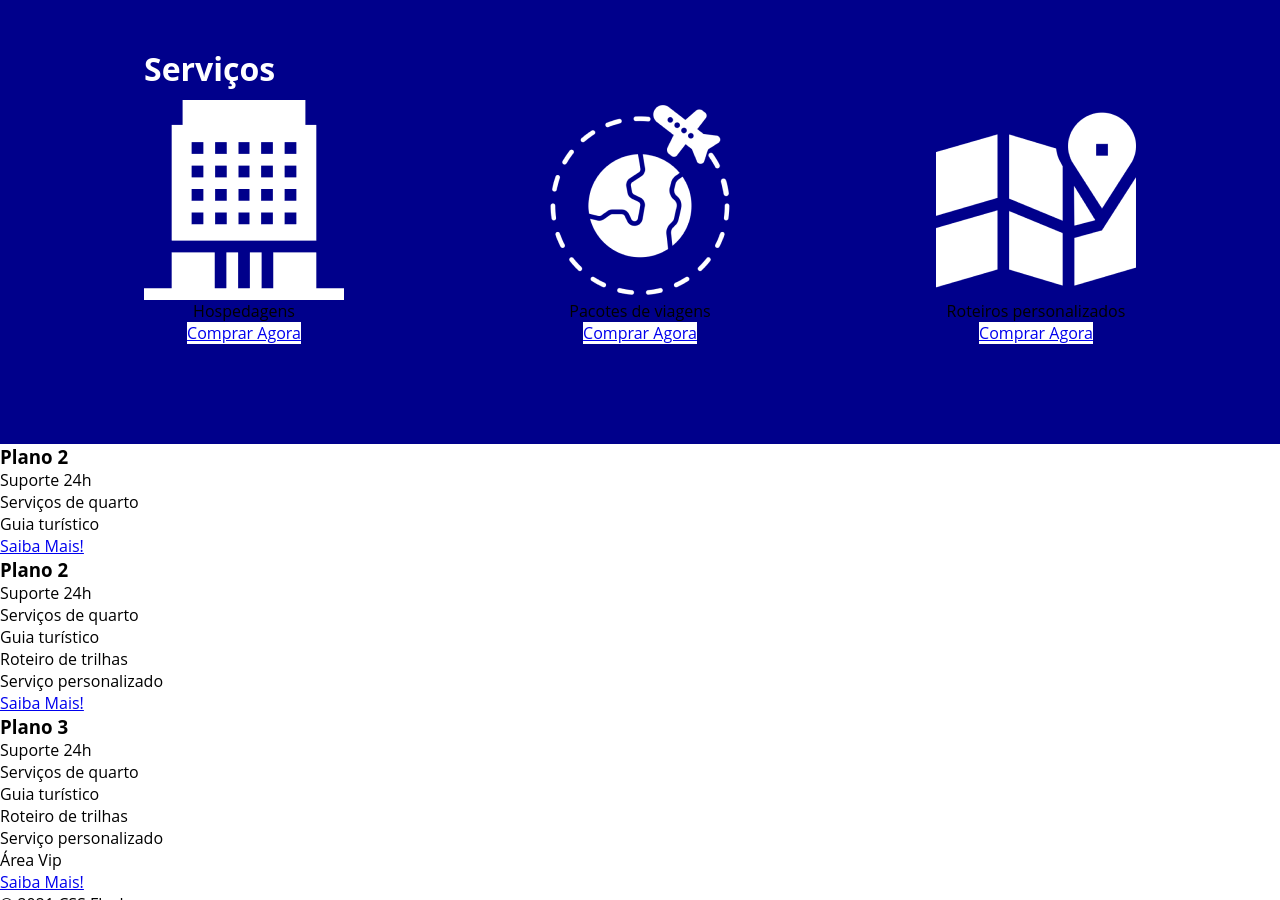
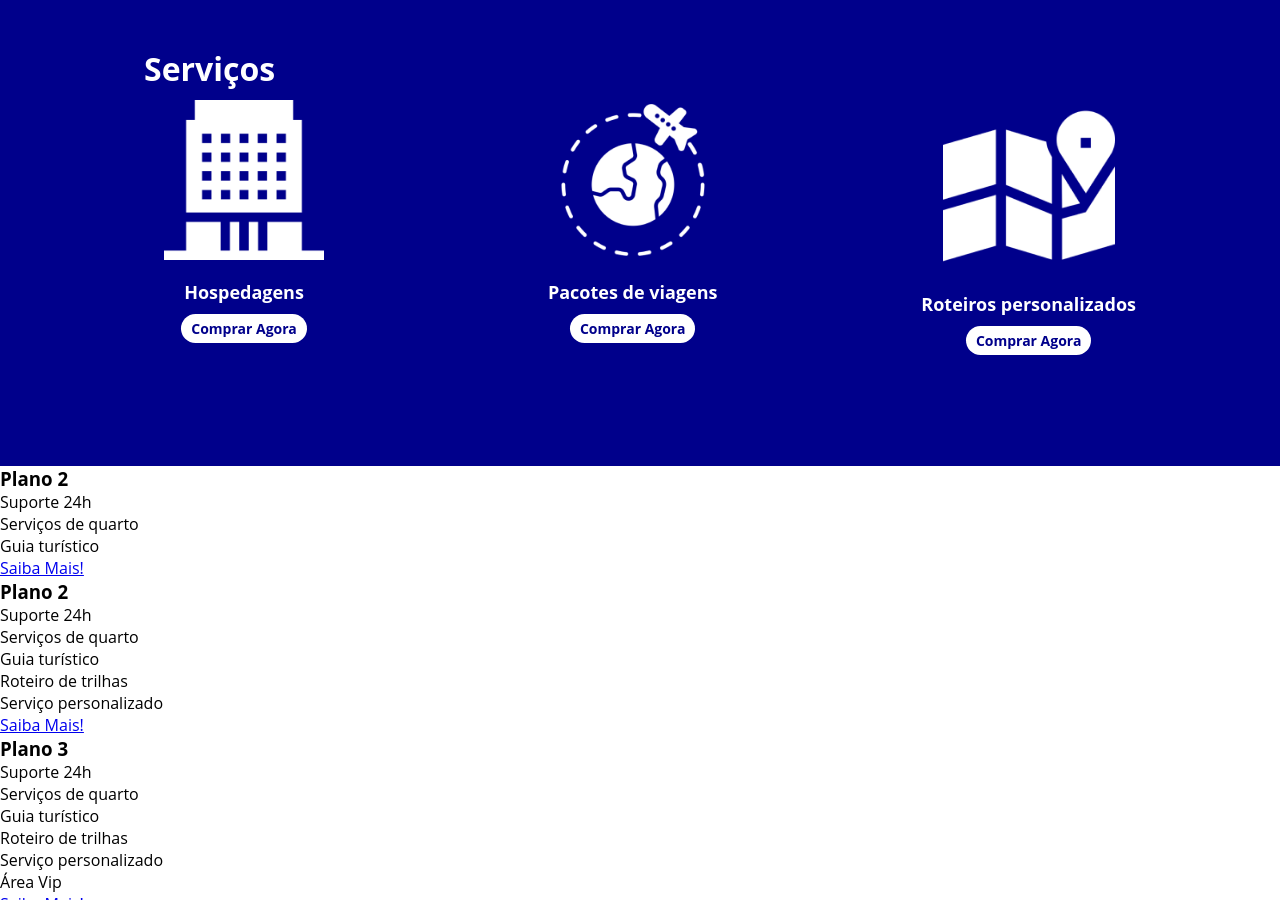
Before and after one commit to lucasdcunha42/Santander-dio-front, a plain HTML site: page index.html in a window 1280 px wide. Shown: the part 1194-2094 px from the top of the page. Drawn offline with Linux system fonts and the light colour scheme.

Commit message:
finalizado estilo na aba de serviços

```diff
--- a/style.css
+++ b/style.css
@@ -136,8 +136,28 @@ header .menu {
 }
 
 .item-servicos a {
-    width: 120px;
+    width: 320px;
     background-color: #fff;
+    border-radius: 30px;
     height: 50px;
+    text-align: center;
+    margin-top: 20px;
+    line-height: 50px;
+    padding: 5px 10px;
+    color: darkblue;
+    font-size: 14px;
+    text-decoration: none;
+    font-weight: 700;
+}
 
+.item-servicos p {
+    font-weight: 700;
+    font-size: 18px;
+    color: #fff;
+    margin-top: 20px;
 }
+
+.item-servicos img {
+    width: 80%;
+    margin: auto;
+}
```
